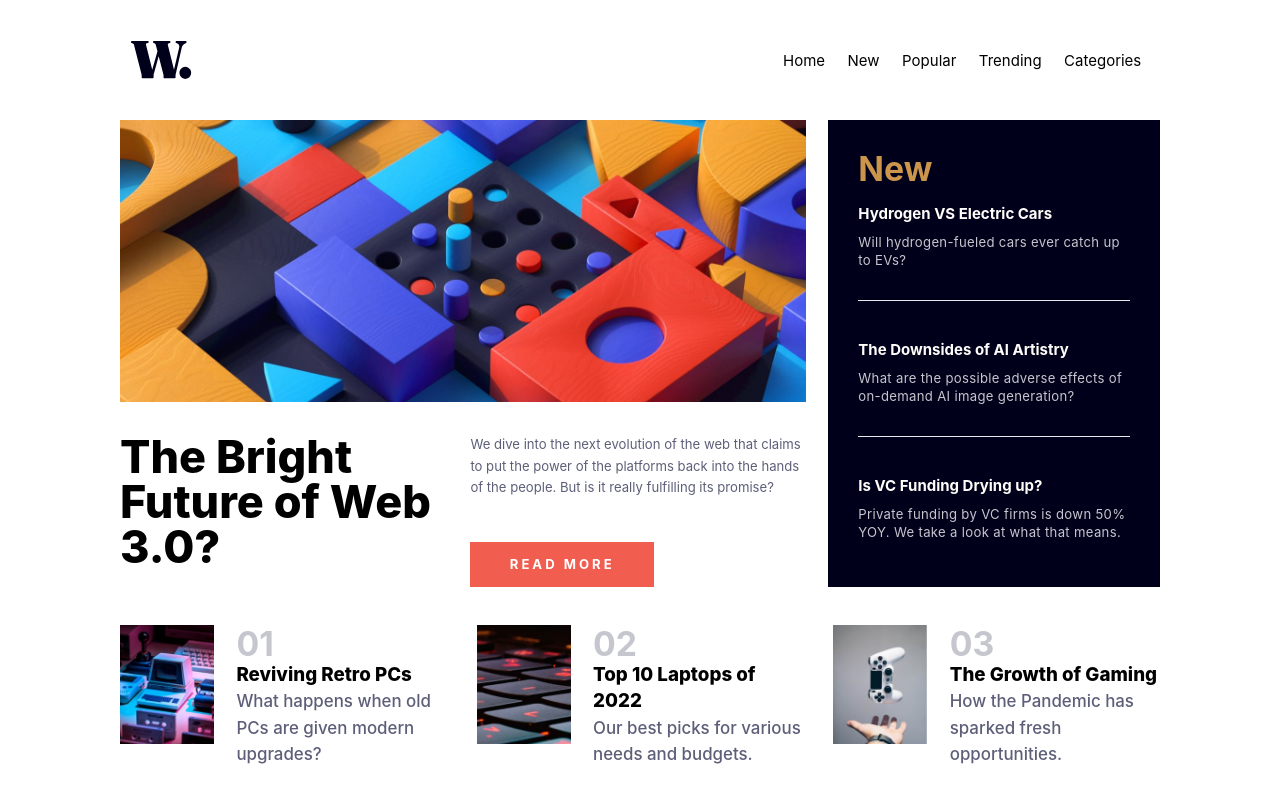
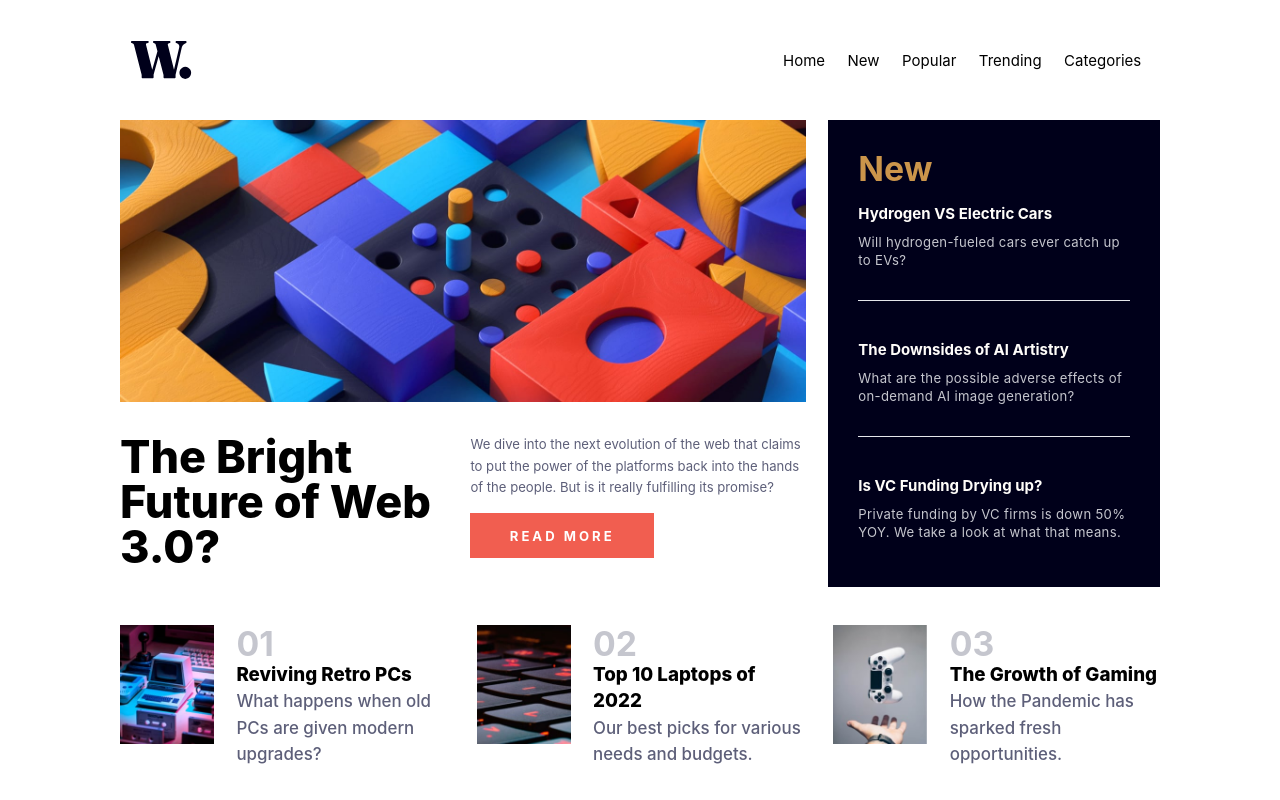
Before and after one commit to ATiarK/FM-NewsHomePage, a React (Vite) app: page / in a window 1280 px wide. Built offline with nearby package versions, Linux system fonts and the light colour scheme.

Commit message:
minor changes

```diff
--- a/index.html
+++ b/index.html
@@ -4,7 +4,7 @@
     <meta charset="UTF-8" />
     <link rel="icon" type="image/svg+xml" href="/vite.svg" />
     <meta name="viewport" content="width=device-width, initial-scale=1.0" />
-    <title>Vite + React + TS</title>
+    <title>News homepage</title>
   </head>
   <body>
     <div id="root"></div>
--- a/src/components/Section1.tsx
+++ b/src/components/Section1.tsx
@@ -7,7 +7,7 @@ export default function Section1() {
     <div className="grid grid-cols-1 lg:grid-cols-2 gap-4 col-span-2">
       <img src={BigBanner} alt="logo" className="lg:col-span-2" />
       <h1 className="text-5xl font-extrabold">The Bright Future of Web 3.0?</h1>
-      <div className="flex flex-col justify-between">
+      <div className="flex flex-col justify-start">
         <p className="text-sm leading-relaxed pb-4" style={colorDkGray}>
           We dive into the next evolution of the web that claims to put the
           power of the platforms back into the hands of the people. But is it
```
